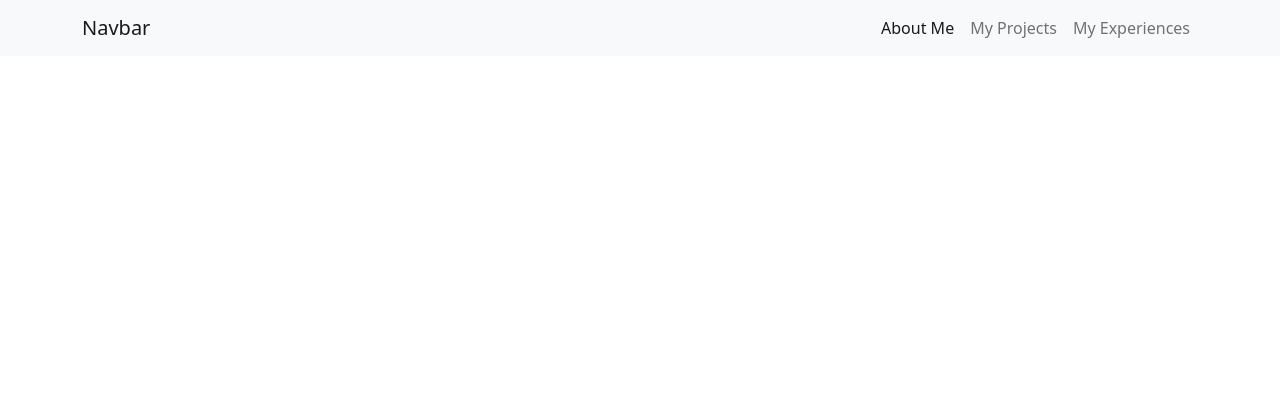
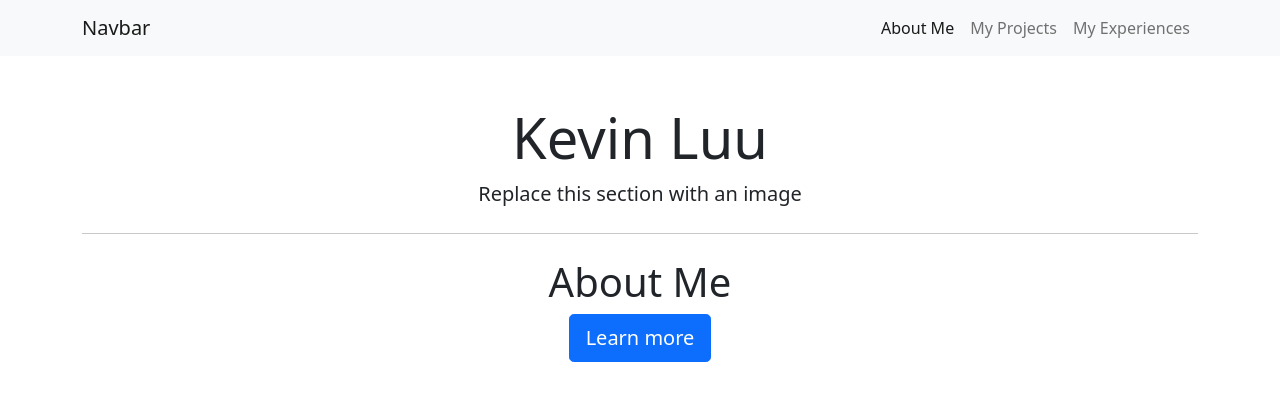
Before and after one commit to Luukev01/Portfolio, a plain HTML site: page index.html in a window 1280 px wide. Drawn offline with nearby package versions, Linux system fonts and the light colour scheme.

Commit message:
half of my jumbotron

```diff
--- a/index.html
+++ b/index.html
@@ -53,7 +53,21 @@
     </section>
     <!-- End of Navbar-->
     <!-- Start of Jumbotron -->
-
+    <section class="p-5 text-center background container-fluid">
+      <div class="jumbotron jumbotron-fluid">
+        <div class="container">
+          <h1 class="display-4">Kevin Luu</h1>
+          <p class="lead">
+            Replace this section with an image
+          </p>
+          <hr class="my-4" />
+          <h2 class="display-6">About Me</h1>
+          <a class="btn btn-primary btn-lg" href="#" role="button"
+            >Learn more</a
+          >
+        </div>
+      </div>
+    </section>
     <!-- End of Jumbotron -->
     <!-- Start of BootStrap Script-->
     <script
```
